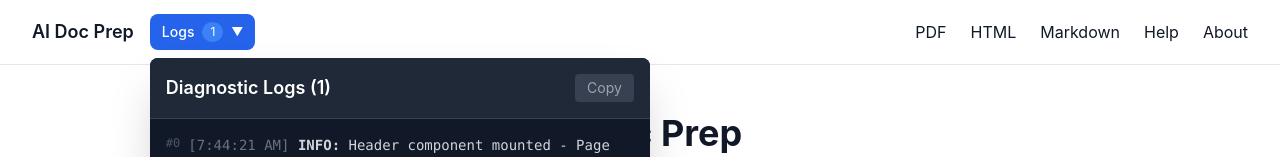
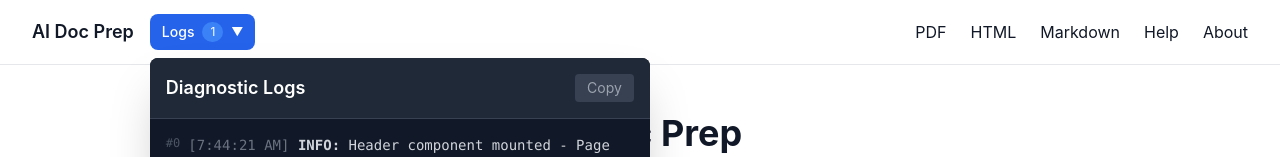
Before and after one commit to guy915/iLoveMD, a Next.js app: page / in a window 1280 px wide. Both pictures are taken after a click on the button "Toggle diagnostic logs". Shown: the top 157 px of the page. Built offline with nearby package versions, Linux system fonts and the light colour scheme.

Commit message:
Remove redundant log count from panel heading

```diff
--- a/src/components/layout/GlobalDiagnosticPanel.js
+++ b/src/components/layout/GlobalDiagnosticPanel.js
@@ -48,7 +48,7 @@
           {/* Header */}
           <div className="flex items-center justify-between p-4 bg-gray-800 border-b border-gray-700">
             <h3 className="text-lg font-semibold text-white">
-              Diagnostic Logs ({logs.length})
+              Diagnostic Logs
             </h3>
             <button
               onClick={(e) => {
```
